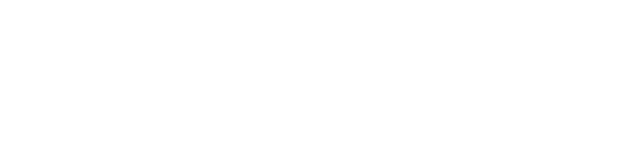
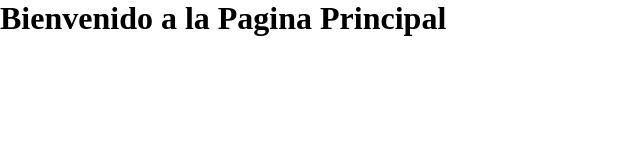
Before and after one commit to FacundoDiBerto/ClaseGitRollingCode, a plain HTML site: page index.html in a window 1280 px wide. Shown: the whole page, without its empty margins (0-640 px from the left). Drawn offline with Linux system fonts and the light colour scheme.

Commit message:
Creo un h1

```diff
--- a/index.html
+++ b/index.html
@@ -6,5 +6,7 @@
     <title>Pagina Principal</title>
     <link rel="stylesheet" href="css/estilos.css" />
   </head>
-  <body></body>
+  <body>
+    <h1>Bienvenido a la Pagina Principal</h1>
+  </body>
 </html>
```
